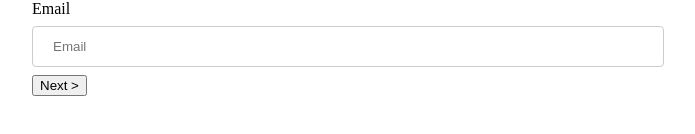
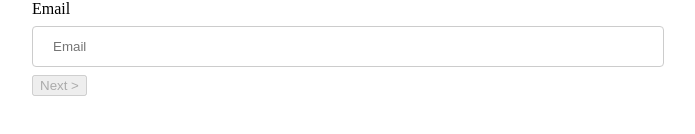
Before and after one commit to glennz/react-form-demo, a React (Create React App) app: page / in a window 1280 px wide. Shown: the part 196-330 px from the top of the page, without its empty margins (292-987 px from the left). Built offline with nearby package versions, Linux system fonts and the light colour scheme; the HTML template or start-up script is replaced by a standard one.

Commit message:
fix bugs of submit form when validation fail.  Disable first button when first form is not filled up yet.

```diff
--- a/src/screens/ClaimForm.tsx
+++ b/src/screens/ClaimForm.tsx
@@ -53,13 +53,16 @@ class ClaimForm extends React.Component<PropsFromRedux> {
   }
 
   isSecondStageValid() {
-    return !(this.props.claimForm.policyNo.error || this.props.claimForm.dateOfBirth.error);
+    const hasNoError = !(this.props.claimForm.policyNo.error || this.props.claimForm.dateOfBirth.error);
+    const touched = (this.props.claimForm.policyNo.touched || this.props.claimForm.dateOfBirth.touched);
+    return hasNoError && touched;
   }
 
   // form submit
   handleSubmit(e: React.FormEvent<HTMLFormElement>) {
     e.preventDefault();
     if (!this.isFirstStageValid() || !this.isSecondStageValid()) {
+      alert('Form has invalid data, please enter the data and try again.');
       return false;
     }
 
@@ -119,7 +122,6 @@ class ClaimForm extends React.Component<PropsFromRedux> {
     return (
 
       <form name="claimForm" onSubmit={this.handleSubmit} noValidate={true}>
-
         {stageView}
       </form>
     );
--- a/src/screens/FirstStage.tsx
+++ b/src/screens/FirstStage.tsx
@@ -93,7 +93,9 @@ class FirstStage extends React.Component<PropsFromRedux> {
   }
 
   isFirstStageValid() {
-    return !(this.props.firstName.error || this.props.lastName.error || this.props.email.error);
+    const hasNoError = !(this.props.firstName.error || this.props.lastName.error || this.props.email.error);
+    const touched = (this.props.firstName.touched || this.props.lastName.touched || this.props.email.touched);
+    return hasNoError && touched;
   }
 
   render() {
--- a/src/screens/SecondStage.tsx
+++ b/src/screens/SecondStage.tsx
@@ -49,7 +49,6 @@ class SecondStage extends React.Component<PropsFromRedux> {
     this.handleChange = this.handleChange.bind(this);
     this.setDateOfBirth = this.setDateOfBirth.bind(this);
     this.handleBlur = this.handleBlur.bind(this);
-    this.isSecondStageValid = this.isSecondStageValid.bind(this);
   }
 
   // move to previous page
@@ -95,10 +94,6 @@ class SecondStage extends React.Component<PropsFromRedux> {
     }
   }
 
-  isSecondStageValid() {
-    return !(this.props.policyNo.error || this.props.dateOfBirth.error);
-  }
-
   render() {
     const { policyNo, dateOfBirth, description } = this.props;
 
@@ -133,7 +128,7 @@ class SecondStage extends React.Component<PropsFromRedux> {
 
             <div className="buttons">
                 <Button id="btnPrevious" text="< Prev" click={this.buttonPrevClick}></Button>
-                <Button id="btnSubmit" type="submit" text="Submit" disabled={this.isSecondStageValid() ? false : true}></Button>
+                <Button id="btnSubmit" type="submit" text="Submit"></Button>
             </div>
         </div>
       );
```
